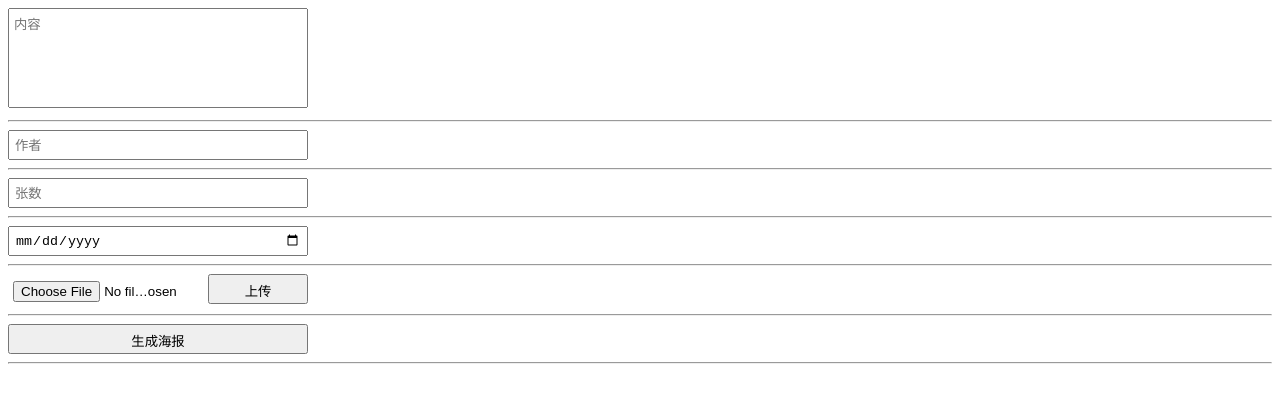
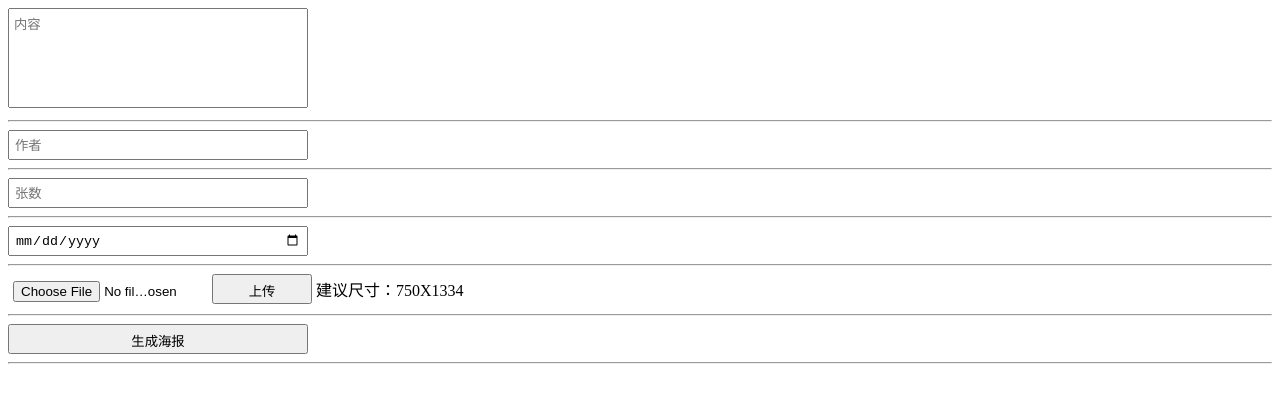
Before and after one commit to zou12e/wechat-server, a website: page static/index.html in a window 1280 px wide. Drawn offline with nearby package versions, Linux system fonts and the light colour scheme.

```diff
--- a/static/index.html
+++ b/static/index.html
@@ -43,7 +43,11 @@
     <hr>
     <iframe name="uploadIframe" style="display:none"></iframe>
     <form target="uploadIframe" id= "uploadForm" action= "/api/v1/image/uploadImage" method= "post" enctype ="multipart/form-data">
-        <input type="file" name="file" id='filename' ><button type="submit" id='uploadImage'>上传</button>
+        <input type="file" name="file" id='filename' >
+        <button type="submit" id='uploadImage'>上传</button>
+        <span>
+            建议尺寸：750X1334
+        </span>
     </form>
     <hr>
     <button id='saveImage' >生成海报</button>
```
